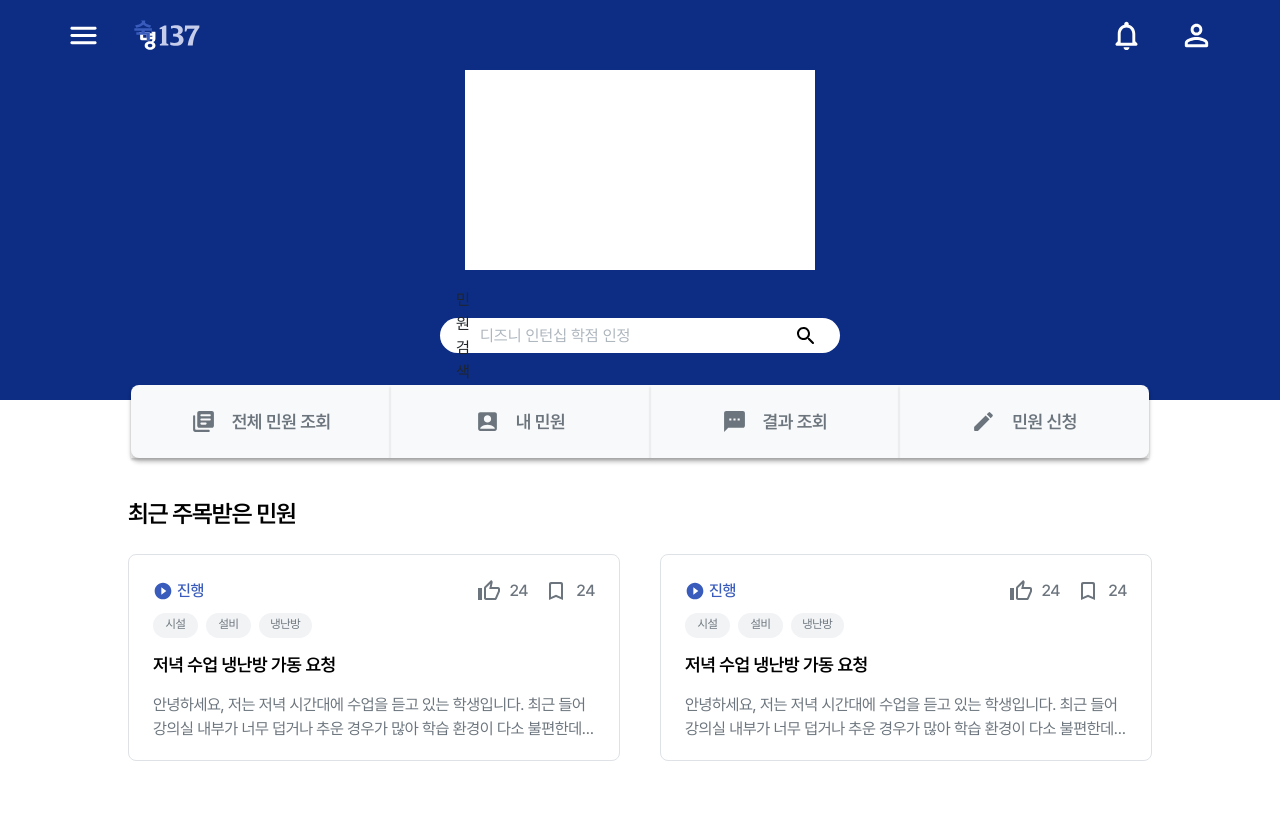
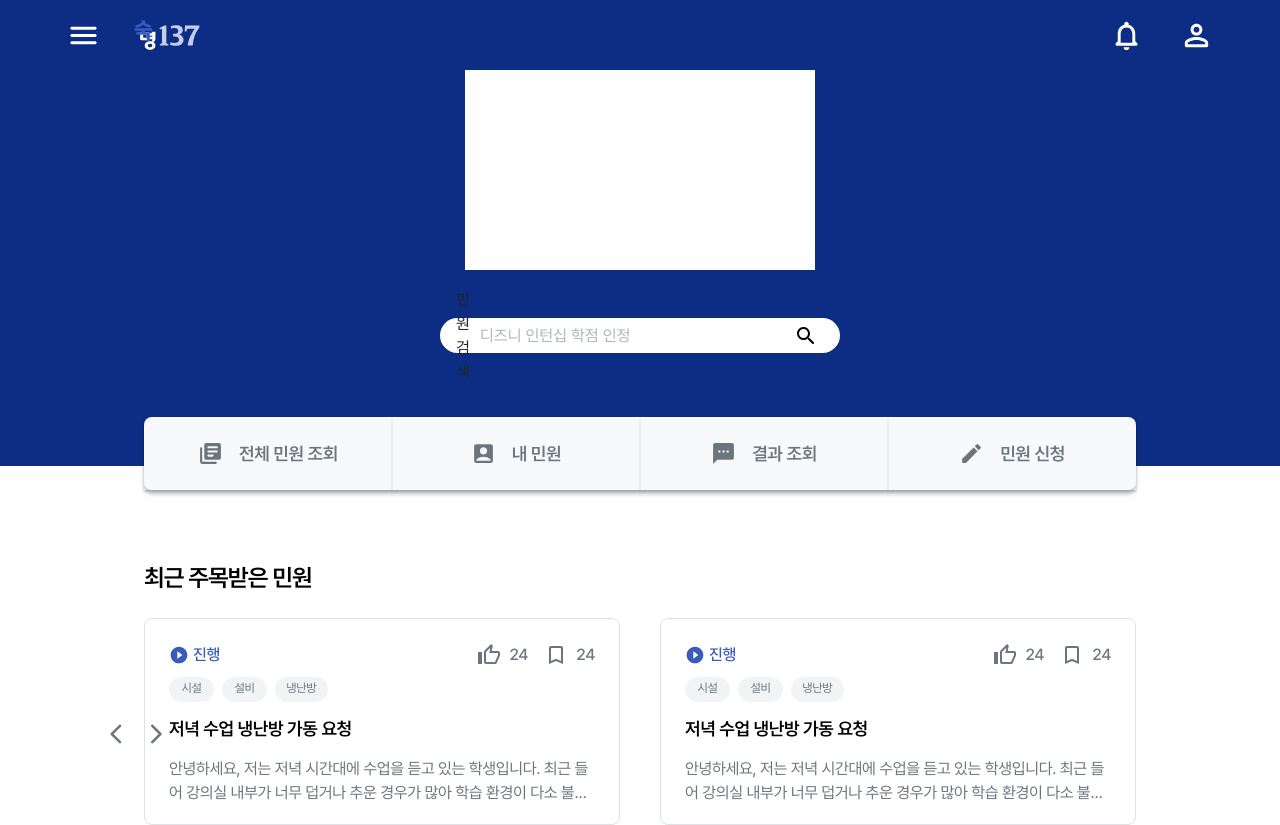
Before and after one commit to waieiches/SM-137-Frontend, a React (Vite) app: page / in a window 1280 px wide. Before the commit the page ends 800 px from the top, so only its background shows below. Built offline with nearby package versions, Linux system fonts and the light colour scheme.

Commit message:
design : quicklink의 반응형 설정을 변경한다

```diff
--- a/src/components/content/ContentBox.tsx
+++ b/src/components/content/ContentBox.tsx
@@ -33,7 +33,7 @@ const boxType = {
 };
 
 const Container = styled.div<ContainerProps>`
-  width: ${(props) => props.width};
+  max-width: ${(props) => props.width};
   height: ${(props) => props.height};
   display: flex;
   flex-direction: column;
@@ -51,8 +51,7 @@ const Container = styled.div<ContainerProps>`
   @media screen and (max-width: 768px) {
     display: inline-flex;
     padding: 1rem;
-    width: auto;
-    height: auto;
+    width: 100vw;
   }
 `;
 //진행상태 + 좋아요/스크랩
--- a/src/components/quick-link/QuickLink.tsx
+++ b/src/components/quick-link/QuickLink.tsx
@@ -15,7 +15,10 @@ const QuickLinkWrapper = styled.div`
 `;
 
 const QuickLinkDisplay = styled.div`
+  width: 100%;
   display: flex;
+  justify-content: center;
+  align-items: center;
   @media screen and (max-width: 768px) {
     flex-direction: column;
   }
--- a/src/components/quick-link/QuickLinkItem.tsx
+++ b/src/components/quick-link/QuickLinkItem.tsx
@@ -7,19 +7,17 @@ interface QuickLinkItemProps {
 }
 
 const QuickLinkIconTextItem = styled.div`
+  width: 25%;
   display: inline-flex;
   align-items: center;
   justify-content: center;
-  padding: 1.5rem 4.5rem;
+  padding: 1.5rem 0;
   gap: 1rem;
   box-shadow: 0px 2px 2px rgba(0, 0, 0, 0.15);
   flex: 1;
-  width: 25%;
   @media screen and (max-width: 768px) {
-    padding: 1rem 3rem;
     width: 100%;
-  }
-  @media screen and (max-width: 400px) {
+    padding: 1rem 0;
   }
 `;
 
@@ -38,7 +36,7 @@ const QuickLinkText = styled.span`
   display: inline-block;
   text-align: center;
   line-height: 0;
-  white-space: nowrap;
+  white-space: normal;
 `;
 
 const QuickLinkItem = ({ icon: IconComponent, text }: QuickLinkItemProps) => (
--- a/src/pages/Home.tsx
+++ b/src/pages/Home.tsx
@@ -4,18 +4,26 @@ import QuickLink from "../components/quick-link/QuickLink";
 import ContentBox from "../components/content/ContentBox";
 import SvgIcon, { SvgIconProps } from "@mui/material/SvgIcon";
 import { DataType } from "../\btypes/Type";
+import ArrowBackIosNewRoundedIcon from "@mui/icons-material/ArrowBackIosNewRounded";
+import ArrowForwardIosRoundedIcon from "@mui/icons-material/ArrowForwardIosRounded";
 
 const HomeContainer = styled.div`
   height: 100%;
   display: flex;
   flex-direction: column;
   align-items: center;
+  padding: 0 1rem;
 `;
 const QuickLinkContainer = styled.div`
-  margin: 2rem;
+  margin: 4rem 0;
+  width: 100%;
 `;
 const Title = styled.h2`
   width: 100%;
+  text-align: left;
+  @media screen and (max-width: 768px) {
+    text-align: center;
+  }
 `;
 const SearchContainer = styled.div`
   height: 50%;
@@ -29,11 +37,14 @@ const ContentContainer = styled.div`
   height: 50%;
   display: flex;
   flex-direction: column;
+  align-items: center;
+  justify-content: center;
   gap: 1rem;
 `;
 const ContentBoxContainer = styled.div`
   display: flex;
   gap: 2.5rem;
+  position: relative;
   @media screen and (max-width: 768px) {
     flex-direction: column;
   }
@@ -45,8 +56,27 @@ const KeyWordTemp = styled.div`
   background-color: var(--white);
 `;
 
-const ArrowIcon = styled(SvgIcon)<SvgIconProps>`
+const ArrowIconLeft = styled(SvgIcon)<SvgIconProps>`
+  width: 24px;
+  height: 24px;
   fill: var(--gray5-lowText);
+  position: absolute;
+  left: -2.5rem;
+  top: 50%;
+  cursor: pointer;
+  &:hover {
+    background-color: var(--gray2-subbtn);
+    border-radius: 100px;
+    transition: 0.3s ease;
+  }
+  @media screen and (max-width: 768px) {
+    display: none;
+  }
+`;
+const ArrowIconRight = styled(ArrowIconLeft)`
+  position: absolute;
+  right: -100%;
+  left: 0;
 `;
 
 //삭제 예정, 백엔드 데이터
@@ -73,6 +103,8 @@ const Home = () => {
       <ContentContainer>
         <Title>최근 주목받은 민원</Title>
         <ContentBoxContainer>
+          <ArrowIconLeft component={ArrowBackIosNewRoundedIcon} />
+          <ArrowIconRight component={ArrowForwardIosRoundedIcon} />
           <ContentBox type="large" data={mockData} />
           <ContentBox type="large" data={mockData} />
         </ContentBoxContainer>
--- a/src/pages/Layout.tsx
+++ b/src/pages/Layout.tsx
@@ -11,10 +11,11 @@ const Wrap = styled.div`
 `;
 const OutletLayout = styled.div`
   width: 80%;
+  max-width: 1116px;
 `;
 const ColoredLayout = styled.div<{ bgc: string }>`
   width: 100%;
-  height: 50%;
+  height: 466px;
   display: flex;
   flex-direction: column;
   align-items: center;
```
